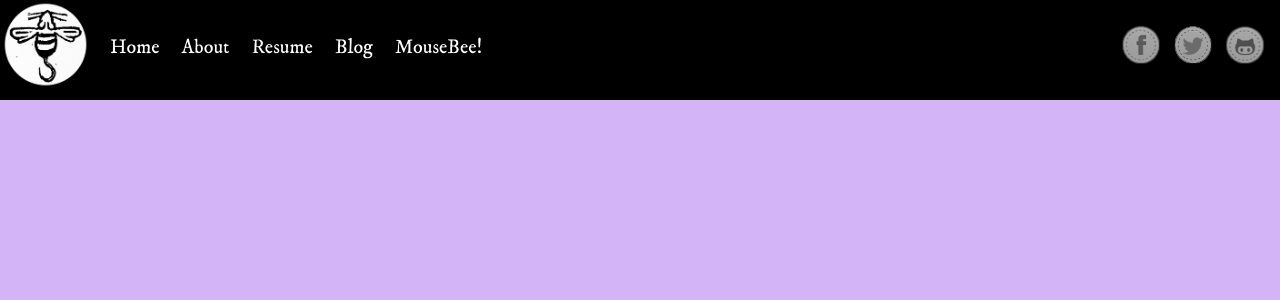
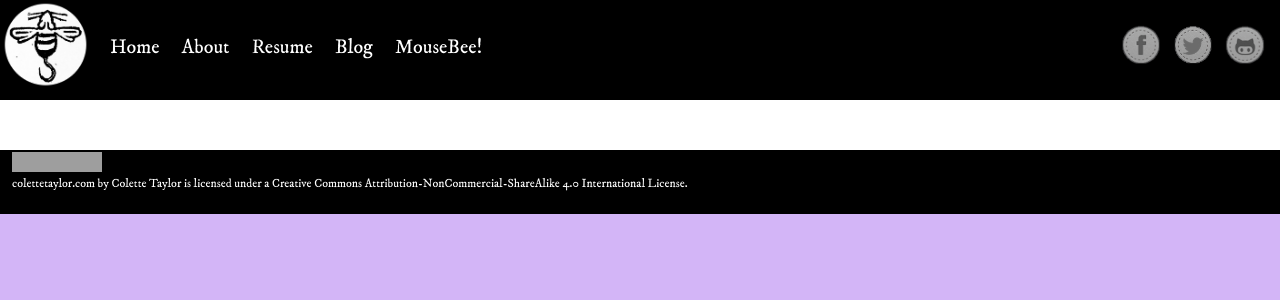
Before and after one commit to ColetteIsabella/colettetaylor.github.io, a Jekyll site: the page built from mousebee/index.html, in a window 1280 px wide. Shown: the top 300 px of the page. Built offline with Jekyll 4.4.1, drawn with Linux system fonts in a browser that asks for light colours; comment, search, counter and statistics services are not loaded; grey boxes are pictures that could not be loaded.

```diff
--- /dev/null
+++ b/_includes/mb_footer.html
@@ -0,0 +1,6 @@
+<footer class="mousebee-footer clearfix">
+<div class="mblicense">
+  <a rel="license" href="http://creativecommons.org/licenses/by-nc-sa/4.0/">
+    <img alt="Creative Commons License" style="border-width:0" src="http://i.creativecommons.org/l/by-nc-sa/4.0/88x31.png" /></a><br />
+    <span xmlns:dct="http://purl.org/dc/terms/" property="dct:title">colettetaylor.com</span> by <a xmlns:cc="http://creativecommons.org/ns#" href="http://colettetaylor.com" property="cc:attributionName" rel="cc:attributionURL">Colette Taylor</a> is licensed under a <a rel="license" href="http://creativecommons.org/licenses/by-nc-sa/4.0/">Creative Commons Attribution-NonCommercial-ShareAlike 4.0 International License</a>.</p>
+    </div></footer>
--- a/_layouts/mousebee.html
+++ b/_layouts/mousebee.html
@@ -6,7 +6,7 @@
   <body>
 {% include mb_header.html %}
     {{ content }}
-
+{% include mb_footer.html %}
   </body>
 
 </html>
--- a/css/main.css
+++ b/css/main.css
@@ -267,15 +267,13 @@ a:hover {
 .mblicense {
   background-color: black;
   color: white;
-  padding: 1em;
-  font-size: 1em;
-  padding-bottom: 1em;
-
+  padding: .2em 1em;
+  font-size: 1.2em;
 }
 .mousebee-footer {
   width: 100%;
   text-align: left;
-  height: 7em;
+  height: 5em;
   background-color: #BA9FCF;
   color: #2F0D49;
   margin-top: 5em;
@@ -287,8 +285,27 @@ footer .site-title {
   font-size: 1.4rem;
   padding: 1em 2em 0 1em;
 }
-
-.mousebee a {
+#mousebee h3 {
+  font-size: 2rem;
+  padding-left: 1.5em;
+}
+#mousebee p {
+  font-size: 2rem;
+  margin: 1em 0 .5em 0;
+  text-align: left;
+}
+#mousebee input, textarea{
+  height: auto;
+  margin-left: 2em;
+  font-size: 2rem;
+}
+#mousebee .submit {
+  height: auto;
+  width: auto;
+  font-size: 2.2rem;
+  margin: .5em 2em;
+}
+#mousebee a {
   color: white;
 }
 .mousebee-nav a:hover {
@@ -456,10 +473,11 @@ h1 {
   font-size: 3em;
 }
 h2 {
-  font-size: 2.3em;
+  font-size: 2.3rem;
   padding-left: 2em;
 
 }
+
 #carousel {
   width: 100%;
 }
--- a/mousebee/paywhatyoucan.html
+++ /dev/null
@@ -1 +0,0 @@
-layout: mousebee
```
Also changed, not shown: mousebee/faq.html (+0 -10 lines), mousebee/pwyc.html (added, +29 -0 lines), 8 other files.
